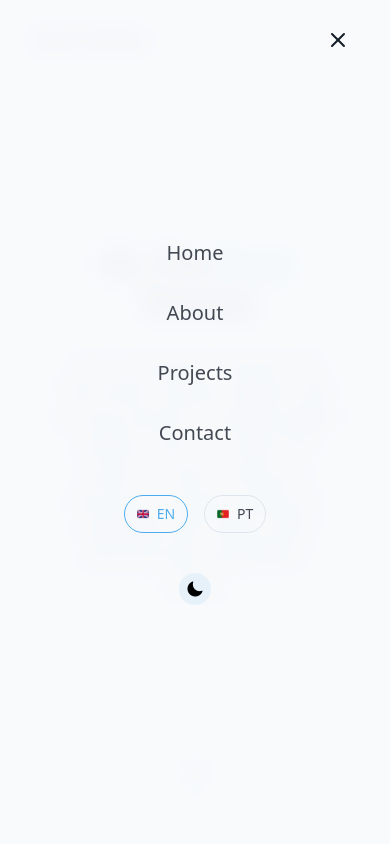
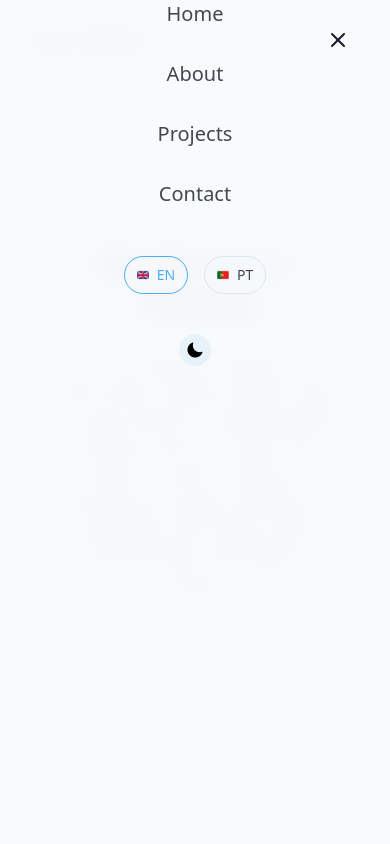
Before and after one commit to Sarafont/personal-portfolio, a React (Vite) app: page / in a window 390 px wide. Both pictures are taken after a click on the button "Open Menu". Shown: the top 844 px of the page. Built offline with nearby package versions, Linux system fonts and the light colour scheme.

Commit message:
Fix menu mobile

```diff
--- a/src/components/Navbar.jsx
+++ b/src/components/Navbar.jsx
@@ -47,7 +47,19 @@ export const Navbar = () => {
 
         window.addEventListener("scroll", handleScroll);
         return () => window.removeEventListener("scroll", handleScroll);
-    }, [])
+    }, []);
+
+    useEffect(() => {
+        if (isMenuOpen) {
+            document.body.style.overflow = "hidden";
+        } else {
+            document.body.style.overflow = "";
+        }
+
+        return () => {
+            document.body.style.overflow = "";
+        };
+    }, [isMenuOpen]);
 
     return (
         <nav className={cn(
@@ -115,8 +127,9 @@ export const Navbar = () => {
                 { /* Versão mobile menu*/}
                 <div
                 className={cn(
-                    "fixed inset-0 bg-background/95 backdrop-blur-md z-40 flex flex-col items-center justify-center",
-                    "transition-all duration-300 md:hidden",
+                    "fixed inset-0 z-40 md:hidden bg-background/95 backdrop-blur-md",
+                    "transition-all duration-300",
+                    "overflow-y-auto",
                     isMenuOpen ? "opacity-100 pointer-events-auto" : "opacity-0 pointer-events-none"
                 )}
                 >
```
